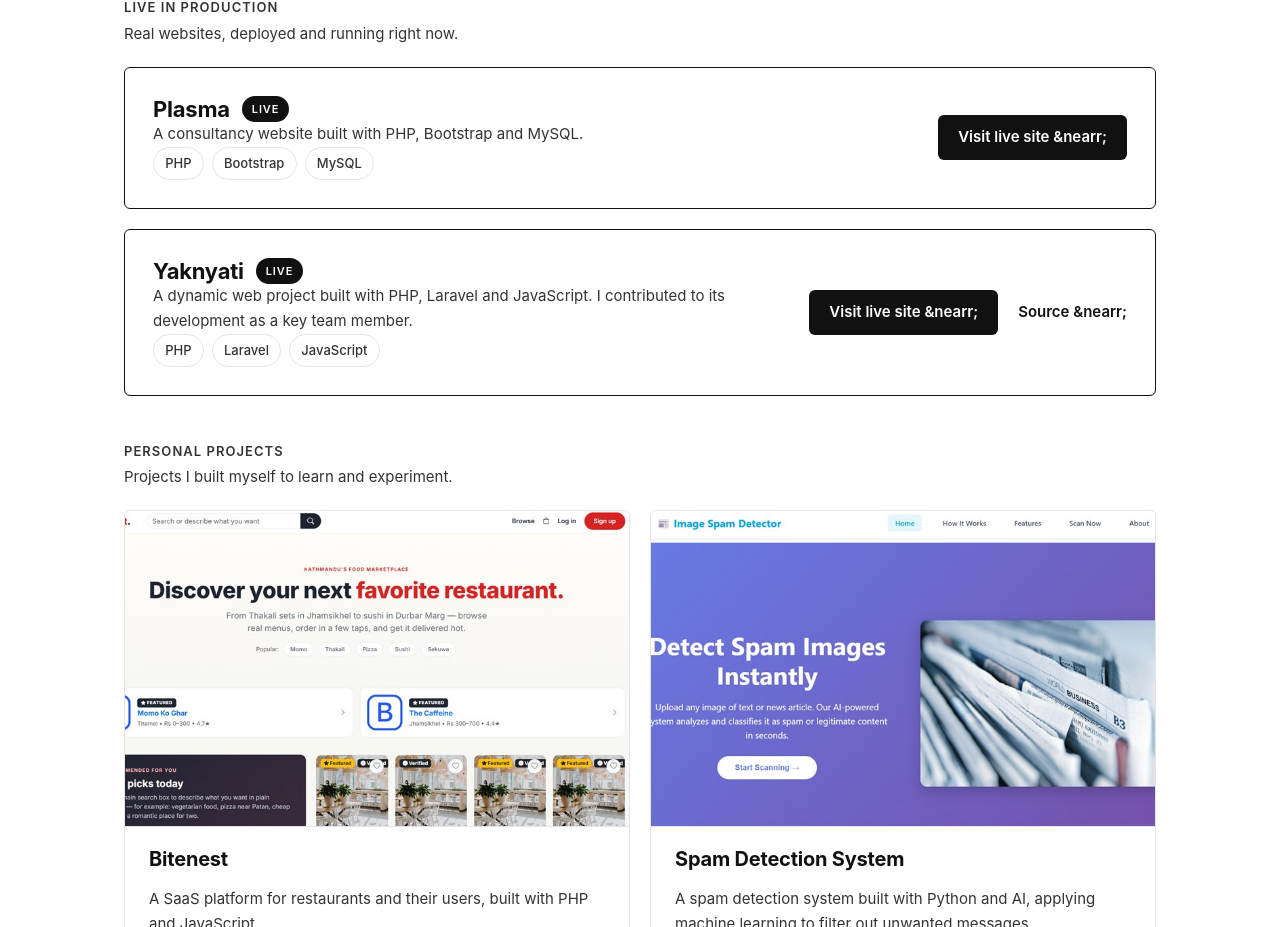
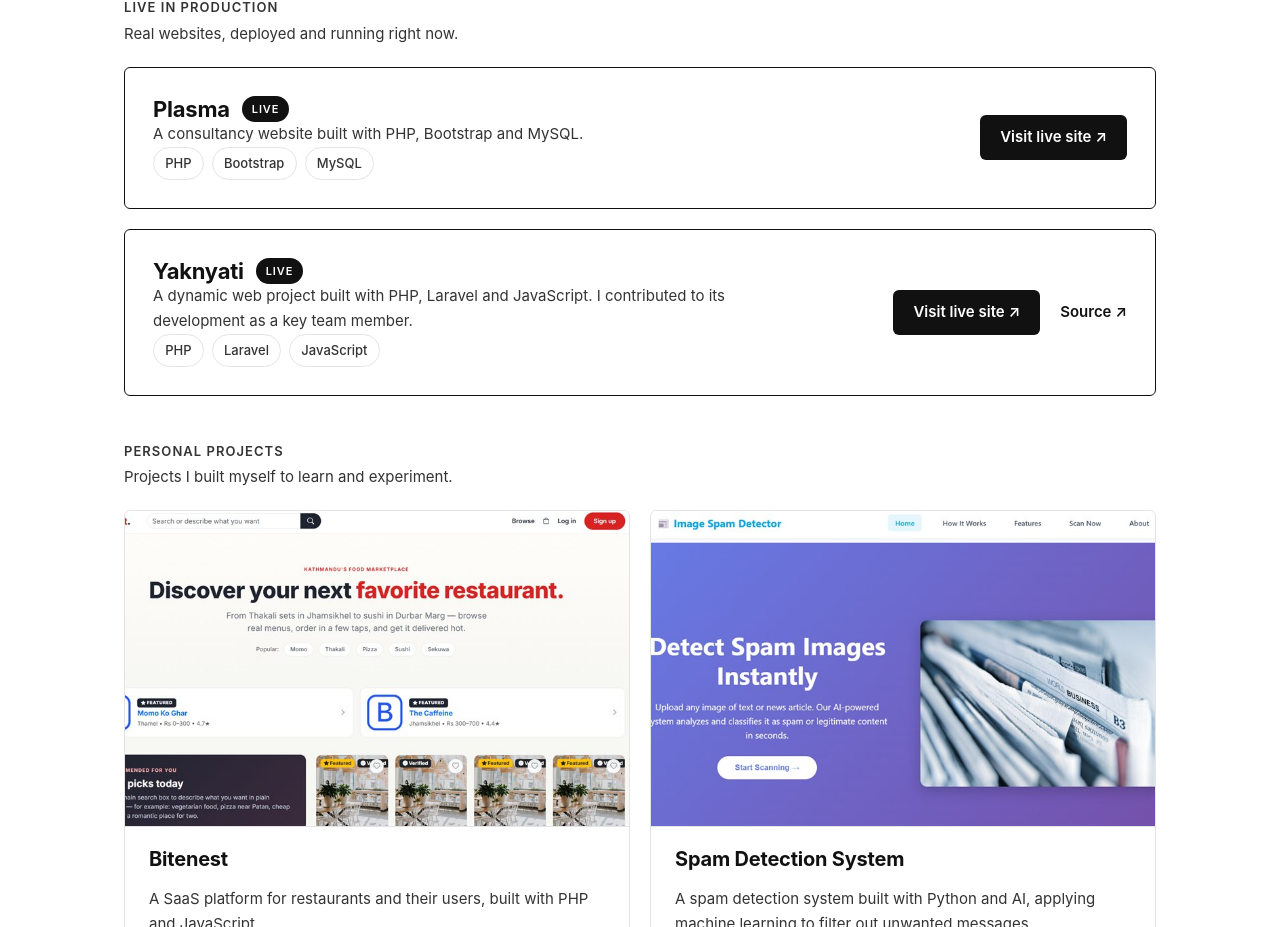
Before and after one commit to Elsamir73/MyPortfolio, a React (Vite) app: page / in a window 1280 px wide. Shown: the part 2493-3420 px from the top of the page. Built offline with nearby package versions, Linux system fonts and the light colour scheme.

Commit message:
Fix arrow entity rendering as literal text in project links

```diff
--- a/src/components/Projects/Projects.jsx
+++ b/src/components/Projects/Projects.jsx
@@ -32,7 +32,7 @@ const LiveCard = ({ project }) => (
           target="_blank"
           rel="noopener noreferrer"
         >
-          Visit live site <span aria-hidden="true">&nearr;</span>
+          Visit live site <span aria-hidden="true">↗</span>
         </a>
       )}
       {project.source && (
@@ -42,7 +42,7 @@ const LiveCard = ({ project }) => (
           target="_blank"
           rel="noopener noreferrer"
         >
-          Source <span aria-hidden="true">&nearr;</span>
+          Source <span aria-hidden="true">↗</span>
         </a>
       )}
     </div>
@@ -84,7 +84,7 @@ const PersonalCard = ({ project }) => {
             target="_blank"
             rel="noopener noreferrer"
           >
-            Live site <span aria-hidden="true">&nearr;</span>
+            Live site <span aria-hidden="true">↗</span>
           </a>
         )}
         {project.source && (
@@ -94,7 +94,7 @@ const PersonalCard = ({ project }) => {
             target="_blank"
             rel="noopener noreferrer"
           >
-            Source <span aria-hidden="true">&nearr;</span>
+            Source <span aria-hidden="true">↗</span>
           </a>
         )}
       </div>
```
